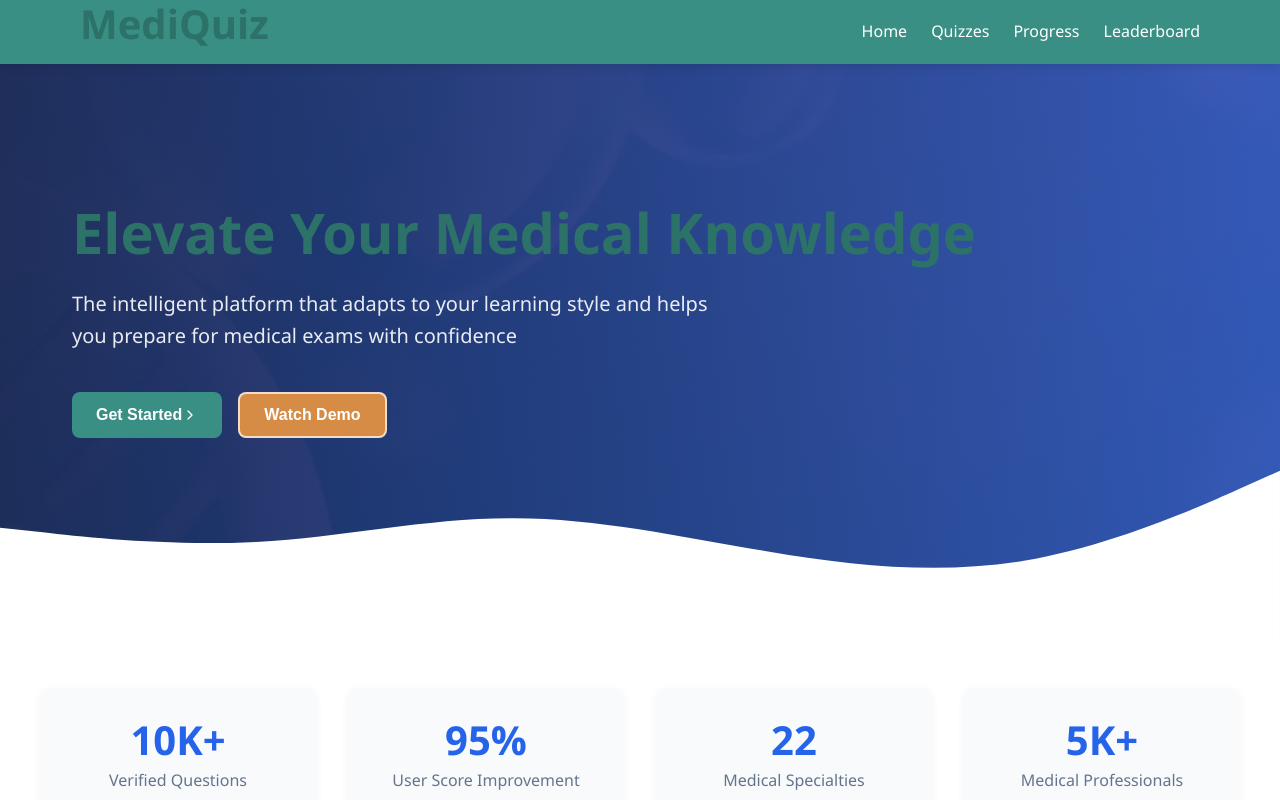
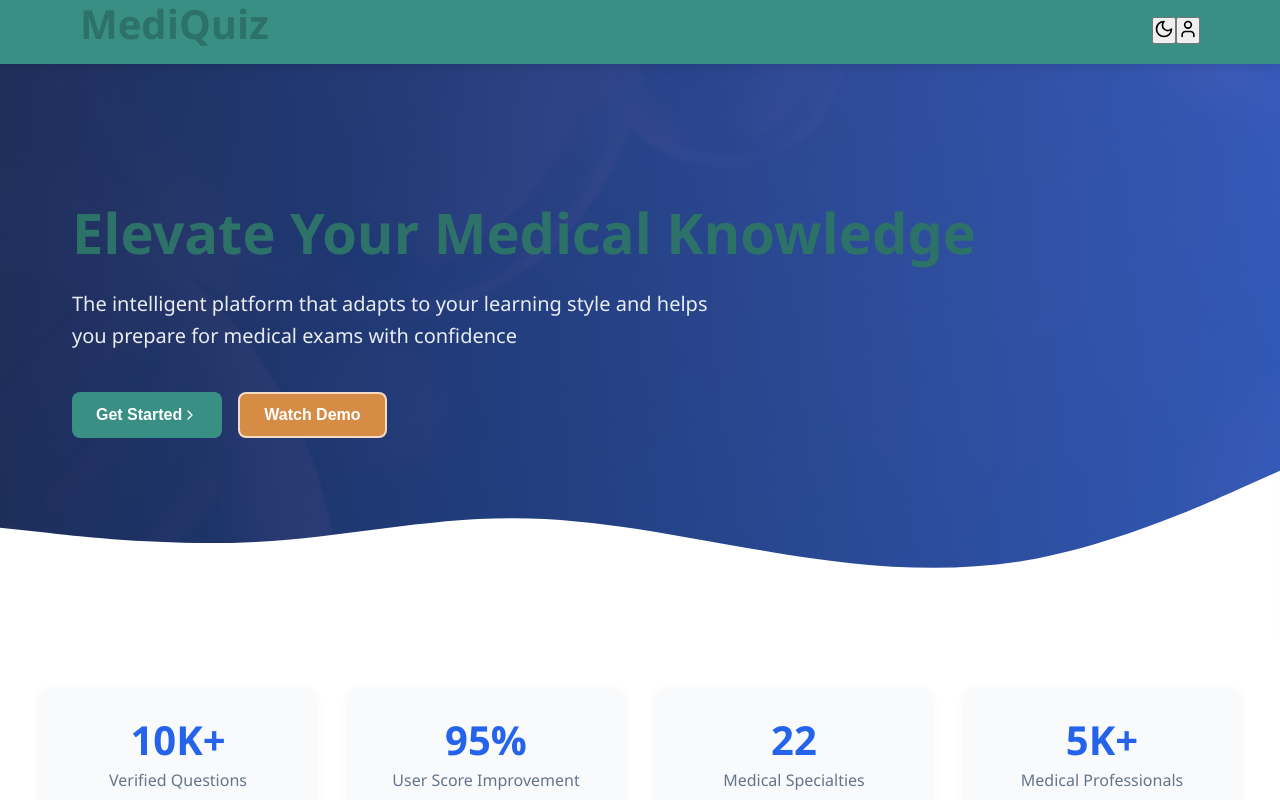
Before and after one commit to jjingofarouk/mcq, a React (Create React App) app in the folder mcq/: page / in a window 1280 px wide. Shown: the top 800 px of the page. Built offline with nearby package versions, Linux system fonts and the light colour scheme.

Commit message:
Update Navbar.js

```diff
--- a/mcq/src/components/Navbar.js
+++ b/mcq/src/components/Navbar.js
@@ -1,10 +1,10 @@
 // components/Navbar.js
 import React, { useState, useEffect } from 'react';
 import { Link } from 'react-router-dom';
-import { Menu, X, LogOut } from 'lucide-react';
+import { User, Sun, Moon } from 'lucide-react';
 import './Navbar.css';
 
-function Navbar({ onSidebarToggle }) {
+function Navbar({ onSidebarToggle, toggleTheme, isDarkMode }) {
   const [scrolled, setScrolled] = useState(false);
 
   useEffect(() => {
@@ -20,23 +20,25 @@ function Navbar({ onSidebarToggle }) {
     <nav className={`navbar ${scrolled ? 'navbar-scrolled' : ''}`}>
       <div className="navbar-container">
         <Link to="/" className="navbar-logo">
-          <h1 className="text-xl font-bold text-white">MediQuiz</h1>
+          <h1 className="text-xl font-bold">MediQuiz</h1>
         </Link>
 
-        <div className="navbar-links">
-          <Link to="/" className="nav-link">Home</Link>
-          <Link to="/quizzes" className="nav-link">Quizzes</Link>
-          <Link to="/progress" className="nav-link">Progress</Link>
-          <Link to="/leaderboard" className="nav-link">Leaderboard</Link>
+        <div className="navbar-actions">
+          <button
+            className="theme-toggle"
+            onClick={toggleTheme}
+            aria-label="Toggle theme"
+          >
+            {isDarkMode ? <Sun size={20} /> : <Moon size={20} />}
+          </button>
+          <button
+            className="profile-toggle"
+            onClick={onSidebarToggle}
+            aria-label="Open sidebar"
+          >
+            <User size={20} />
+          </button>
         </div>
-
-        <button
-          className="navbar-toggle"
-          onClick={onSidebarToggle}
-          aria-label="Toggle sidebar"
-        >
-          <Menu size={24} />
-        </button>
       </div>
     </nav>
   );
```
